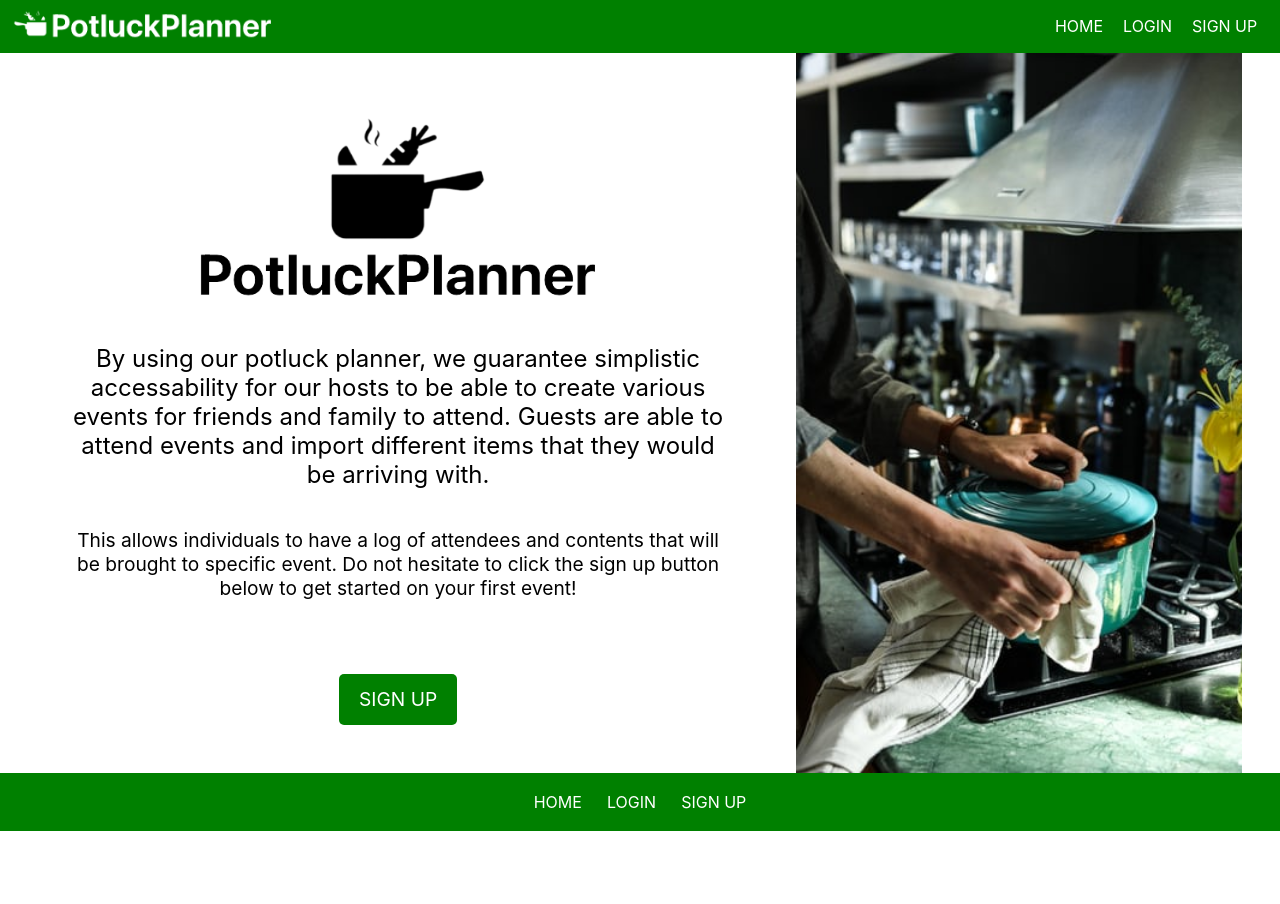
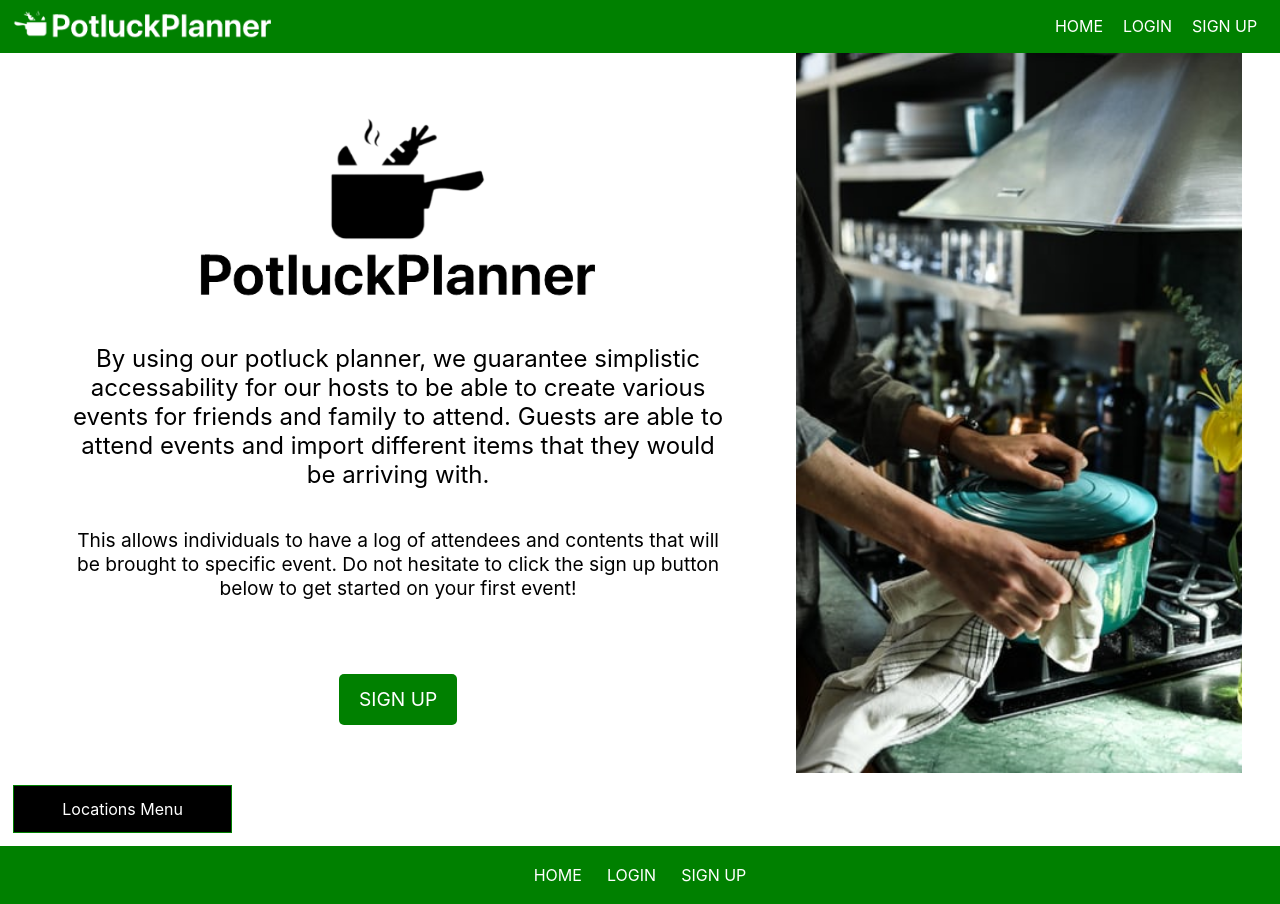
Before and after one commit to benedictify/potluck-frontend, a React (Create React App) app: page / in a window 1280 px wide. Built offline with nearby package versions, Linux system fonts and the light colour scheme.

Commit message:
made a Locations button in App

```diff
--- a/src/App.js
+++ b/src/App.js
@@ -1,7 +1,7 @@
 import React, { useState } from "react";
 import { connect } from 'react-redux';
 // Routes
-import { Route, Switch, Redirect } from 'react-router-dom';
+import { Route, Switch, Redirect, Link } from 'react-router-dom';
 import PrivateRoute from './Components/Routes/PrivateRoute';
 // validations
 import formSchema from './validation/formSchema';
@@ -27,6 +27,7 @@ import ShowLocation from './Components/Locations/ShowLocation';
 import AddLocationForm from './Components/Locations/AddLocationForm';
 // styles
 import './App.css';
+import styled from 'styled-components';
 
 function App(props) {
 	return (
@@ -58,6 +59,7 @@ function App(props) {
 				</Switch>
 
 			</div>
+			<div><StyledLink to="/locations" className="footernav">Locations Menu</StyledLink></div>
 			<Footer />
 
 		</div>
@@ -70,3 +72,13 @@ function App(props) {
 
 export default App;
 // export default connect(mapStateToProps)(App);
+
+const StyledLink = styled.div`
+	display: flex;
+	align-items: center;
+	justify-content: center;
+	border: solid green 1px;
+	background: black;
+	margin: 1%;
+	width: 15%;
+`
```
